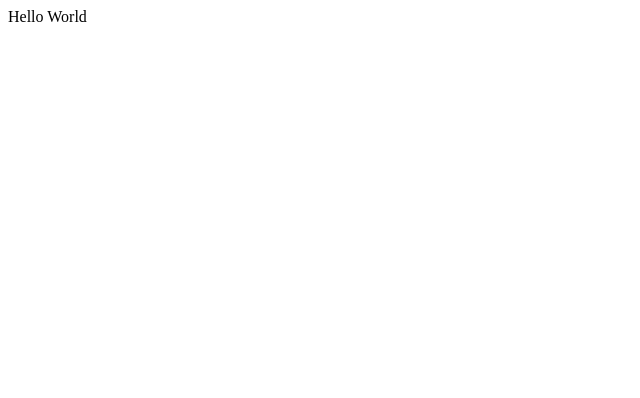
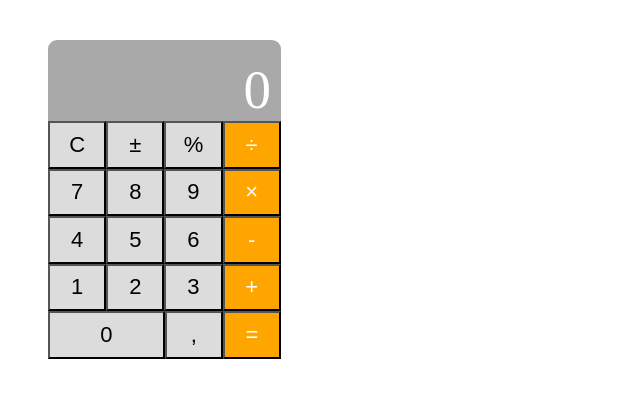
Before and after one commit to laurandarius/CalculatorProject, a React (Create React App) app: page / in a window 1280 px wide. Shown: the top 398 px of the page, without its empty margins (0-640 px from the left). Built offline with nearby package versions, Linux system fonts and the light colour scheme.

Commit message:
Add Calculator component and style the components.

```diff
--- a/src/App.js
+++ b/src/App.js
@@ -1,5 +1,9 @@
 import React, { Component } from "react";
+import Display from "./components/Display";
+import Button from "./components/Button";
+import Calculator from "./components/Calculator";
+import styled from "styled-components";
 
-const App = () => "Hello World";
+const App = () => <Calculator />;
 
 export default App;
--- a/src/components/Button.js
+++ b/src/components/Button.js
@@ -1,9 +1,35 @@
 import React, { useState } from "react";
+import styled from "styled-components";
+
+const styles = {
+  right: {
+    backgroundColor: "orange",
+    color: "white"
+  },
+  left: {
+    backgroundColor: "gainsboro",
+    color: "black"
+  }
+};
+
+const sizes = ["58.2px", "116.6px"];
+
+const ButtonLayout = styled.button`
+  width: ${props => props.cellSize};
+  height: 47.5px;
+  background-color: ${props => props.backgroundColor};
+  font-size: 22px;
+  color: ${props => props.color};
+`;
 
 const Button = props => (
-  <div>
-    <button>{props.value}</button>
-  </div>
+  <ButtonLayout
+    backgroundColor={styles[props.position]["backgroundColor"]}
+    cellSize={sizes[Number(props.cellSize) - 1 || 0]}
+    color={styles[props.position]["color"]}
+  >
+    {props.value}
+  </ButtonLayout>
 );
 
 export default Button;
--- /dev/null
+++ b/src/components/Calculator.js
@@ -0,0 +1,38 @@
+import React, { Component } from "react";
+import Display from "./Display";
+import Button from "./Button";
+import styled from "styled-components";
+
+const CalculatorLayout = styled.div`
+  width: 233px;
+  height: 319px;
+  margin: 40px 0px 0px 40px;
+  border-radius: 9px 9px 9px 9px;
+`;
+
+const Calculator = () => (
+  <CalculatorLayout>
+    <Display result={0} />
+    <Button value={"C"} position={"left"} />
+    <Button value={"±"} position={"left"} />
+    <Button value={"%"} position={"left"} />
+    <Button value={"÷"} position={"right"} />
+    <Button value={"7"} position={"left"} />
+    <Button value={"8"} position={"left"} />
+    <Button value={"9"} position={"left"} />
+    <Button value={"×"} position={"right"} />
+    <Button value={"4"} position={"left"} />
+    <Button value={"5"} position={"left"} />
+    <Button value={"6"} position={"left"} />
+    <Button value={"-"} position={"right"} />
+    <Button value={"1"} position={"left"} />
+    <Button value={"2"} position={"left"} />
+    <Button value={"3"} position={"left"} />
+    <Button value={"+"} position={"right"} />
+    <Button value={"0"} cellSize={"2"} position={"left"} />
+    <Button value={","} position={"left"} />
+    <Button value={"="} position={"right"} />
+  </CalculatorLayout>
+);
+
+export default Calculator;
--- a/src/components/Display.js
+++ b/src/components/Display.js
@@ -1,9 +1,25 @@
 import React, { useState } from "react";
+import styled from "styled-components";
+
+const DisplayLayout = styled.div`
+  height: 81px;
+  background-color: darkgray;
+  border-radius: 9px 9px 0px 0px;
+  font-size: 55px;
+  color: white;
+  position: relative;
+`;
+
+const DisplayContent = styled.div`
+  position: absolute;
+  bottom: 0px;
+  right: 10px;
+`;
 
 const Display = props => (
-  <div>
-    <p>{props.result}</p>
-  </div>
+  <DisplayLayout>
+    <DisplayContent>{props.result}</DisplayContent>
+  </DisplayLayout>
 );
 
 export default Display;
```
